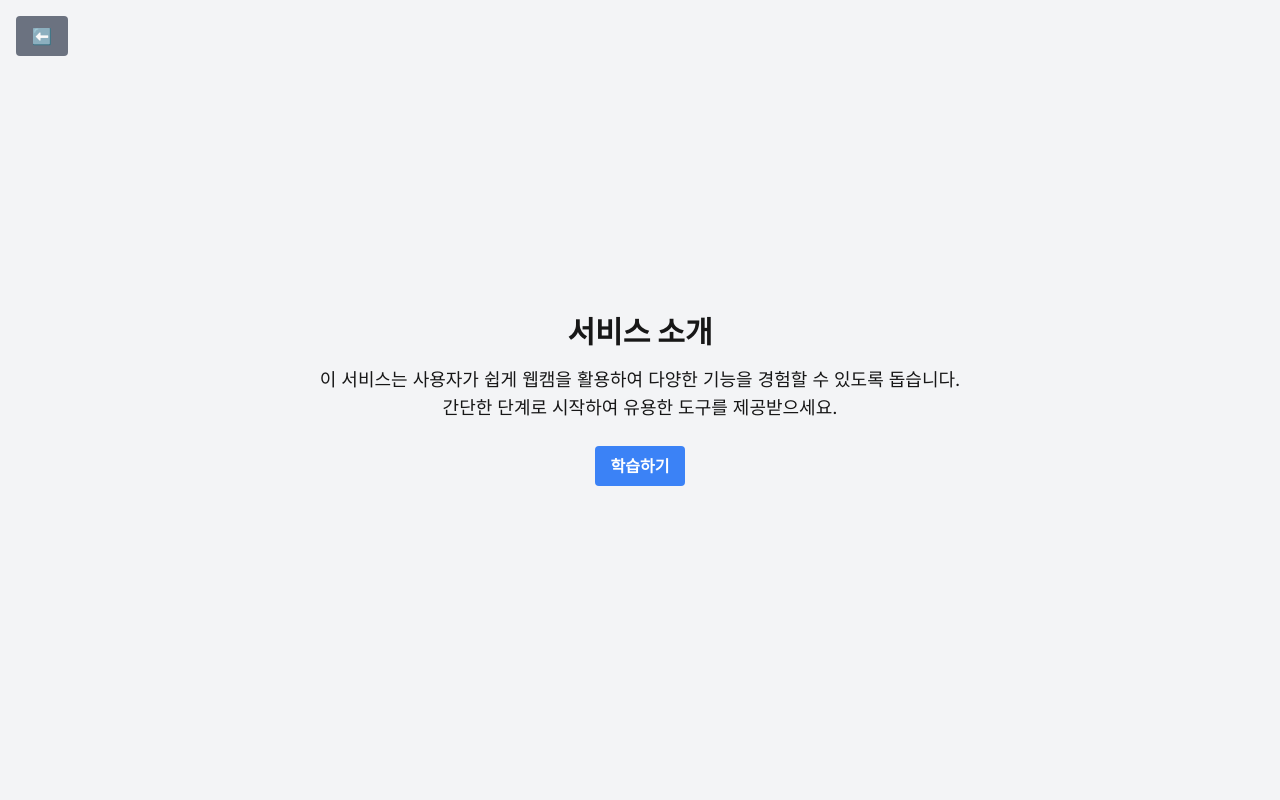
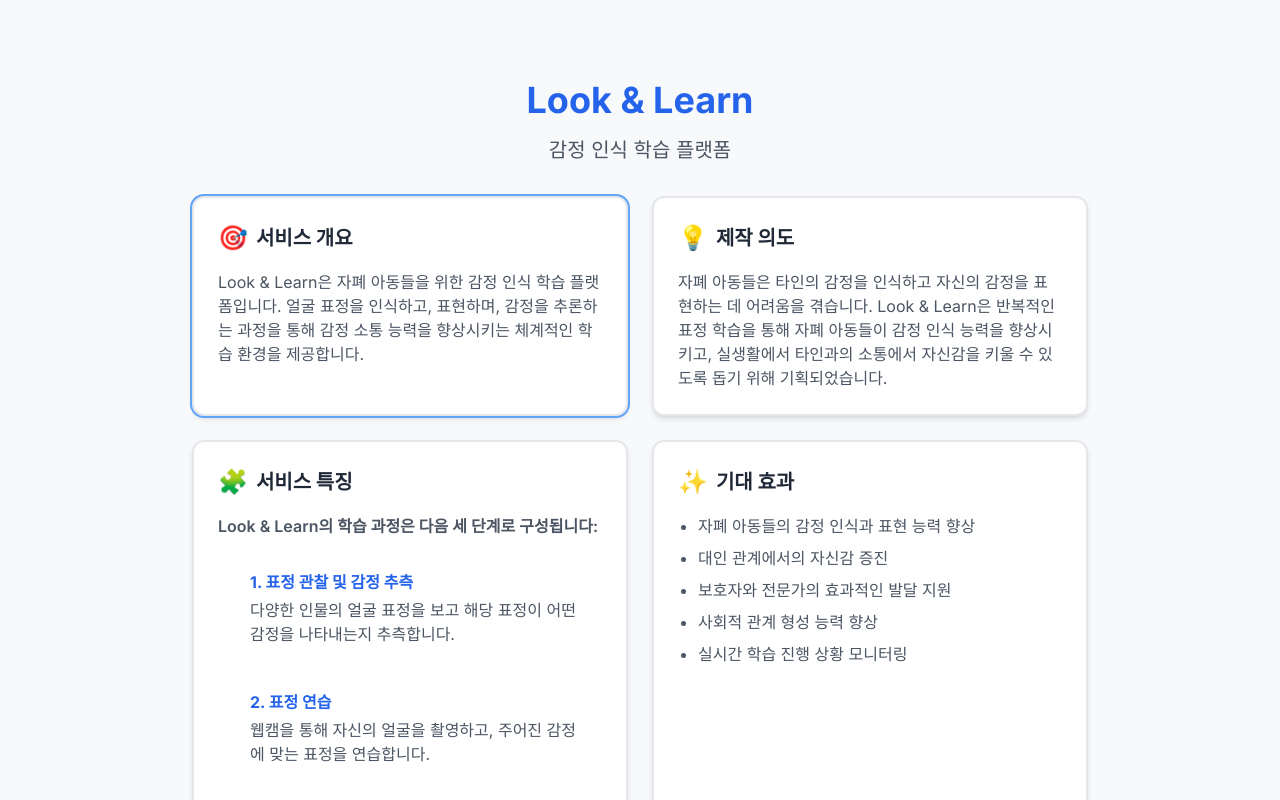
Before and after one commit to tinon1004/LookNLearn, a Next.js app: page /main/introduction in a window 1280 px wide. Shown: the top 800 px of the page. Built offline with nearby package versions, Linux system fonts and the light colour scheme.

Commit message:
Feat: add service introduction contents

```diff
--- a/src/app/main/introduction/IntroductionPage.tsx
+++ b/src/app/main/introduction/IntroductionPage.tsx
@@ -1,33 +1,98 @@
 'use client';
 
 import { useRouter } from 'next/navigation';
-
+import React, { useState } from 'react';
 
 export default function IntroductionPage() {
-    const router = useRouter();
+  const router = useRouter();
+  const [activeSection, setActiveSection] = useState('overview');
 
-    return (
-    <div className="flex flex-col items-center justify-center h-screen p-4 bg-gray-100">
-      <div className="absolute top-4 left-4">
-      <button
-        onClick={() => router.push('/')}
-        className="bg-gray-500 text-white font-semibold py-2 px-4 rounded hover:bg-gray-700 transition duration-300"
-        >
-        ⬅️
-       </button>
+  const sections = {
+    overview: {
+      icon: '🎯',
+      title: '서비스 개요',
+      content: 'Look & Learn은 자폐 아동들을 위한 감정 인식 학습 플랫폼입니다. 얼굴 표정을 인식하고, 표현하며, 감정을 추론하는 과정을 통해 감정 소통 능력을 향상시키는 체계적인 학습 환경을 제공합니다.'
+    },
+    purpose: {
+      icon: '💡',
+      title: '제작 의도',
+      content: '자폐 아동들은 타인의 감정을 인식하고 자신의 감정을 표현하는 데 어려움을 겪습니다. Look & Learn은 반복적인 표정 학습을 통해 자폐 아동들이 감정 인식 능력을 향상시키고, 실생활에서 타인과의 소통에서 자신감을 키울 수 있도록 돕기 위해 기획되었습니다.'
+    },
+    features: {
+      icon: '🧩',
+      title: '서비스 특징',
+      content: (
+        <div className="space-y-4">
+          <p className="font-semibold mb-2">Look & Learn의 학습 과정은 다음 세 단계로 구성됩니다:</p>
+          <div className="pl-4 space-y-3">
+            <div className="bg-white p-4 rounded-lg">
+              <h4 className="font-bold text-blue-600">1. 표정 관찰 및 감정 추측</h4>
+              <p className="text-gray-600 mt-1">다양한 인물의 얼굴 표정을 보고 해당 표정이 어떤 감정을 나타내는지 추측합니다.</p>
+            </div>
+            <div className="bg-white p-4 rounded-lg">
+              <h4 className="font-bold text-blue-600">2. 표정 연습</h4>
+              <p className="text-gray-600 mt-1">웹캠을 통해 자신의 얼굴을 촬영하고, 주어진 감정에 맞는 표정을 연습합니다.</p>
+            </div>
+            <div className="bg-white p-4 rounded-lg">
+              <h4 className="font-bold text-blue-600">3. 상황별 감정 추론</h4>
+              <p className="text-gray-600 mt-1">특정 상황에서 타인이 느낄 감정을 추론하는 연습을 진행합니다.</p>
+            </div>
+          </div>
+        </div>
+      )
+    },
+    effects: {
+      icon: '✨',
+      title: '기대 효과',
+      content: (
+        <ul className="list-disc pl-5 space-y-2">
+          <li>자폐 아동들의 감정 인식과 표현 능력 향상</li>
+          <li>대인 관계에서의 자신감 증진</li>
+          <li>보호자와 전문가의 효과적인 발달 지원</li>
+          <li>사회적 관계 형성 능력 향상</li>
+          <li>실시간 학습 진행 상황 모니터링</li>
+        </ul>
+      )
+    }
+  };
+
+  return (
+    <div className="min-h-screen p-4">
+      <div className="max-w-4xl mx-auto relative">
+        <div className="text-center pt-16 pb-8">
+          <h1 className="text-4xl font-bold text-blue-600 mb-4">Look & Learn</h1>
+          <p className="text-xl text-gray-600">감정 인식 학습 플랫폼</p>
+        </div>
+
+        <div className="grid grid-cols-1 md:grid-cols-2 gap-6 mb-8">
+          {Object.entries(sections).map(([key, section]) => (
+            <div
+              key={key}
+              className={`bg-white rounded-xl shadow-md p-6 border-2 border-gray-200 transform transition duration-300 hover:scale-102 hover:shadow-lg cursor-pointer ${
+                activeSection === key ? 'ring-2 ring-blue-400' : ''
+              }`}
+              onClick={() => setActiveSection(key)}
+            >
+              <div className="flex items-center mb-4">
+                <span className="text-2xl mr-2">{section.icon}</span>
+                <h2 className="text-xl font-bold text-gray-800">{section.title}</h2>
+              </div>
+              <div className="text-gray-600">
+                {section.content}
+              </div>
+            </div>
+          ))}
+        </div>
+
+        <div className="text-center pb-12">
+          <button
+            onClick={() => router.push('/main/step1')}
+            className="bg-blue-500 text-white text-lg font-semibold py-3 px-8 rounded-xl shadow-lg hover:bg-blue-600 transform transition duration-300 hover:scale-105"
+          >
+            지금 바로 학습 시작하기
+          </button>
+        </div>
       </div>
-      <h1 className="text-3xl font-bold mb-4">서비스 소개</h1>
-      <p className="text-lg text-center mb-6">
-        이 서비스는 사용자가 쉽게 웹캠을 활용하여 다양한 기능을 경험할 수 있도록 돕습니다.
-        <br />
-        간단한 단계로 시작하여 유용한 도구를 제공받으세요.
-      </p>
-      <button
-        onClick={() => router.push('/main/step1')}
-        className="bg-blue-500 text-white font-semibold py-2 px-4 rounded hover:bg-blue-700 transition duration-300"
-      >
-        학습하기
-      </button>
     </div>
   );
 }
```
